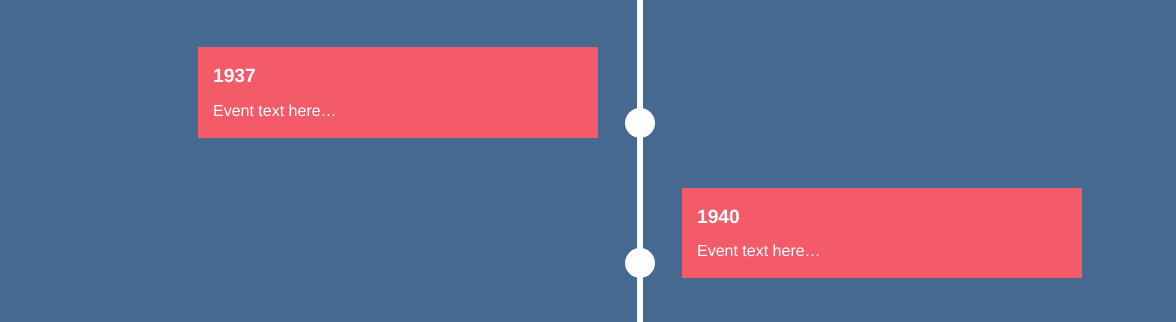
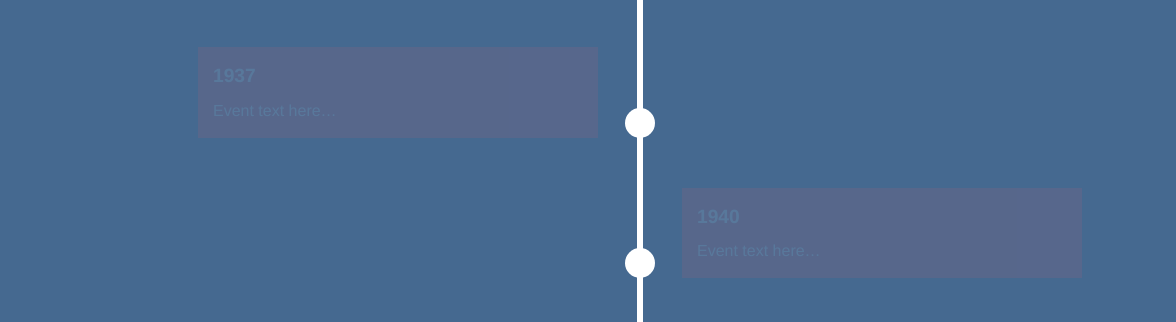
Before and after one commit to th777c/timeline-fall-fest-2025, a plain HTML site: page index.html in a window 1280 px wide. In both pictures the pointer is over the element 882 px from the left and 429 px from the top of the page. Shown: the part 478-800 px from the top of the page, 0-1176 px from the left. Drawn offline with Linux system fonts and the light colour scheme.

Commit message:
index.html

```diff
--- a/index.html
+++ b/index.html
@@ -143,6 +143,27 @@
       display: flex;
       margin-left: 4px;
     }
+
+    /* Start dimmed */
+.timeline ul li div {
+  opacity: 0.3;
+  transition: opacity 0.4s ease;
+}
+
+/* Brighten on hover */
+.timeline ul li div:hover {
+  opacity: 1;
+}
+
+/* Dim siblings when one is hovered */
+.timeline ul:hover li div {
+  opacity: 0.1;
+}
+
+.timeline ul li div:hover {
+  opacity: 1 !important;
+}
+
   </style>
 </head>
 <body>
```
